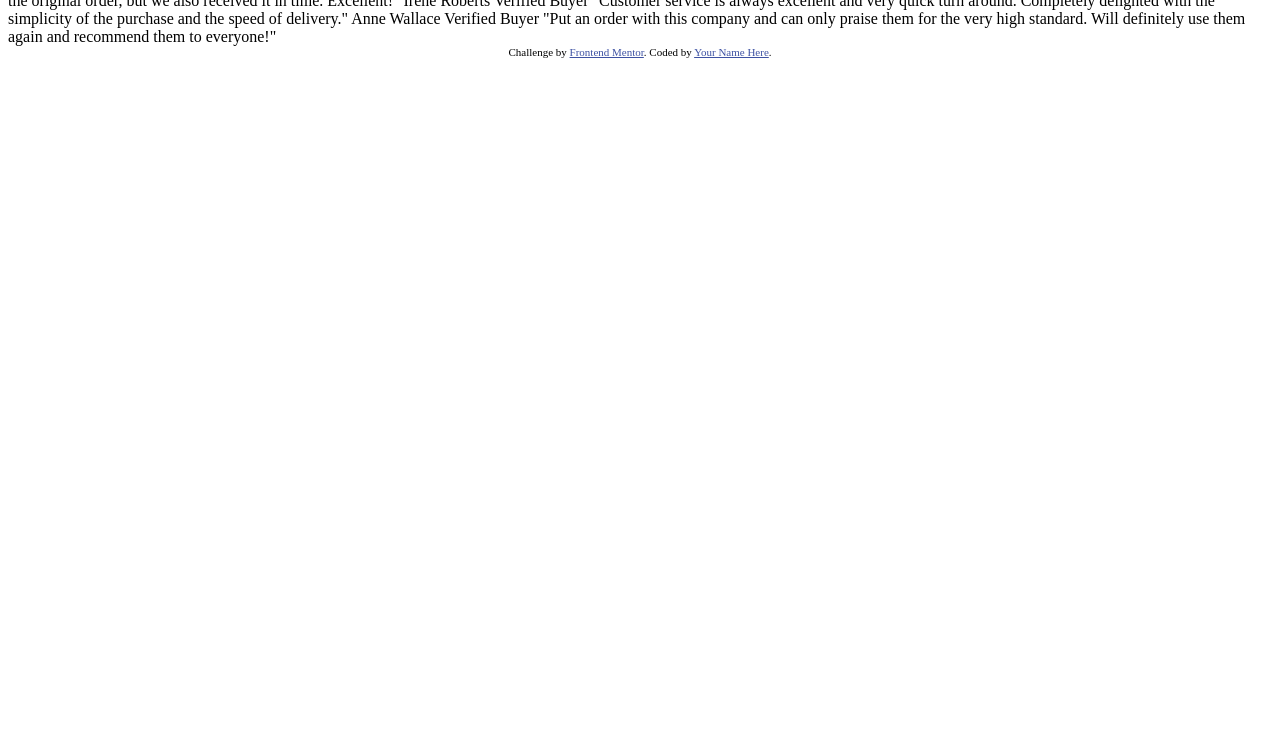
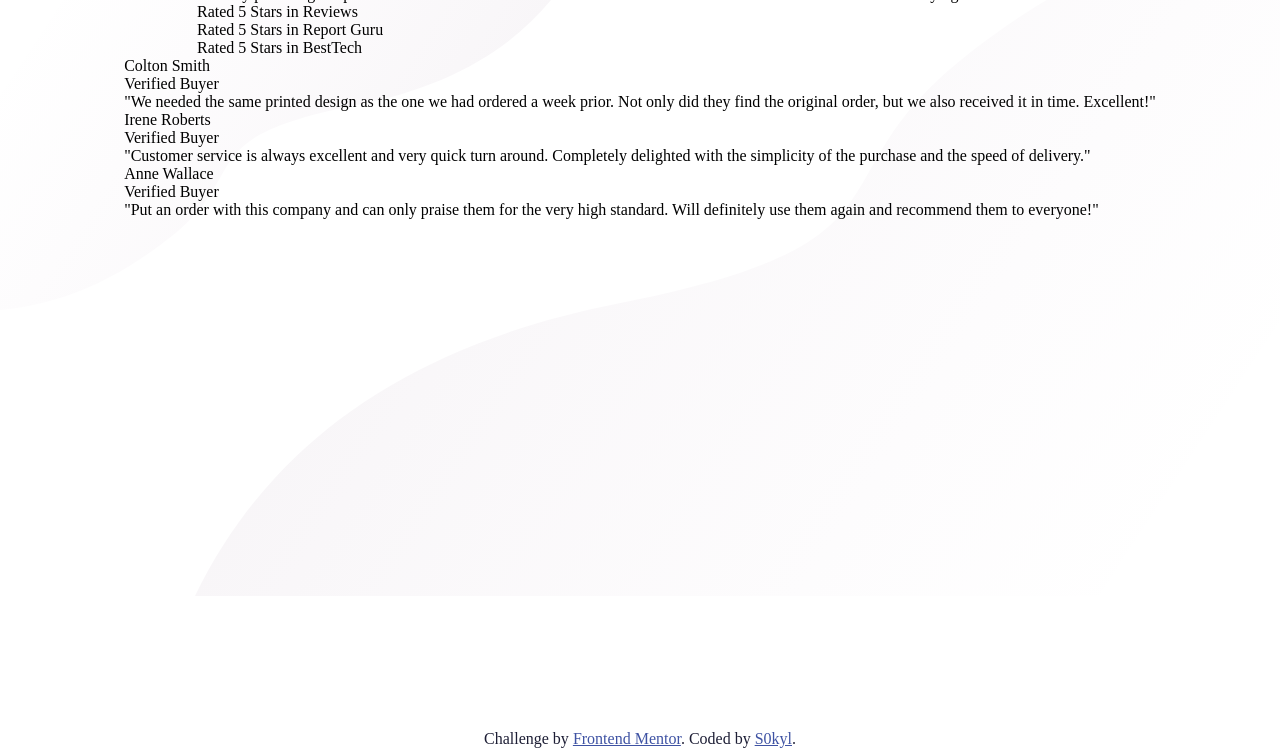
Before and after one commit to th1997/social-proof-section-master, a plain HTML site: page index.html in a window 1280 px wide. Shown: the part 52-800 px from the top of the page. Drawn offline with Linux system fonts and the light colour scheme.

Commit message:
HTML tag

```diff
--- a/index.html
+++ b/index.html
@@ -3,7 +3,7 @@
   <head>
     <meta charset="UTF-8" />
     <meta name="viewport" content="width=device-width, initial-scale=1.0" />
-    <!-- displays site properly based on user's device -->
+    <link rel="stylesheet" href="style.css">
 
     <link
       rel="icon"
@@ -13,49 +13,79 @@
     />
 
     <title>Frontend Mentor | Social proof section</title>
-
-    <!-- Feel free to remove these styles or customise in your own stylesheet 👍 -->
-    <style>
-      .attribution {
-        font-size: 11px;
-        text-align: center;
-      }
-      .attribution a {
-        color: hsl(228, 45%, 44%);
-      }
-    </style>
   </head>
   <body>
-    10,000+ of our users love our products.
+    <main>
+      <div class="rates_and_title">
+        <div class="title">
+          <h1>10,000+ of our users love our products.</h1>
+        </div>
+        <div class="Title_text">
+          <p>
+            We only provide great products combined with excellent customer service.
+            See what our satisfied customers are saying about our services.
+          </p>
+        </div>
+        <div class="rates">
+          <div class="rate_Reviews">
+            <p>Rated 5 Stars in Reviews</p>
+          </div>
+          <div class="rate_ReportGuru">
+            <p>Rated 5 Stars in Report Guru</p>
+          </div>
+          <div class="rate_BestTech">
+            <p>Rated 5 Stars in BestTech</p>
+          </div>
+        </div>
+      </div>
 
-    We only provide great products combined with excellent customer service.
-    See what our satisfied customers are saying about our services.
+      <div class="comments">
+        <div class="com1">
+          <div class="name">
+            <p>Colton Smith</p>
+          </div>
+          <div class="verified">
+            <p>Verified Buyer</p>
+          </div>
+          <div class="com">
+            <p>"We needed the same printed design as the one we had ordered a week prior.
+              Not only did they find the original order, but we also received it in time.
+              Excellent!"</p>
+          </div>
+        </div>
+        <div class="com2">
+          <div class="name">
+            <p>Irene Roberts</p>
+          </div>
+          <div class="verified">
+            <p>Verified Buyer</p>
+          </div>
+          <div class="com">
+            <p>"Customer service is always excellent and very quick turn around. Completely
+              delighted with the simplicity of the purchase and the speed of delivery."</p>
+          </div>
+        </div>
+        <div class="com3">
+          <div class="name">
+            <p>Anne Wallace</p>
+          </div>
+          <div class="verified">
+            <p>Verified Buyer</p>
+          </div>
+          <div class="com">
+            <p>"Put an order with this company and can only praise them for the very high
+              standard. Will definitely use them again and recommend them to everyone!"</p>
+          </div>
+        </div>
+      </div>
+    </main>
 
-    Rated 5 Stars in Reviews
-    Rated 5 Stars in Report Guru
-    Rated 5 Stars in BestTech
-
-    Colton Smith
-    Verified Buyer
-    "We needed the same printed design as the one we had ordered a week prior.
-    Not only did they find the original order, but we also received it in time.
-    Excellent!"
-
-    Irene Roberts
-    Verified Buyer
-    "Customer service is always excellent and very quick turn around. Completely
-    delighted with the simplicity of the purchase and the speed of delivery."
-
-    Anne Wallace
-    Verified Buyer
-    "Put an order with this company and can only praise them for the very high
-    standard. Will definitely use them again and recommend them to everyone!"
-
-    <div class="attribution">
-      Challenge by
-      <a href="https://www.frontendmentor.io?ref=challenge" target="_blank"
-        >Frontend Mentor</a
-      >. Coded by <a href="#">Your Name Here</a>.
-    </div>
+    <footer>
+      <p>Challenge by
+        <a href="https://www.frontendmentor.io?ref=challenge" target="_blank">Frontend Mentor</a>.
+        Coded by
+        <a href="https://github.com/th1997">S0kyl</a>.
+      </p>
+    </footer>
   </body>
 </html>
--- a/style.css
+++ b/style.css
@@ -0,0 +1,32 @@
+@import url('https://fonts.googleapis.com/css2?family=Spartan:wght@400;500;700&display=swap');
+
+*{
+    margin: 0;
+    padding: 0;
+}
+
+body{
+    background-image: url("images/bg-pattern-top-desktop.svg"), url("images/bg-pattern-bottom-desktop.svg");
+    background-repeat: no-repeat no-repeat;
+    background-position: top 0 left 0, right 0 bottom 120%;
+    min-height: 100vh;
+
+}
+
+main{
+    display: flex;
+    flex-direction: column;
+    justify-content: center;
+    align-items: center;
+}
+
+footer {
+    position: absolute;
+    right: 0;
+    bottom: 0;
+    left: 0;
+    text-align: center;
+    color: hsl(238, 29%, 16%)
+}
+
+footer a { color: hsl(228, 45%, 44%) }
```
